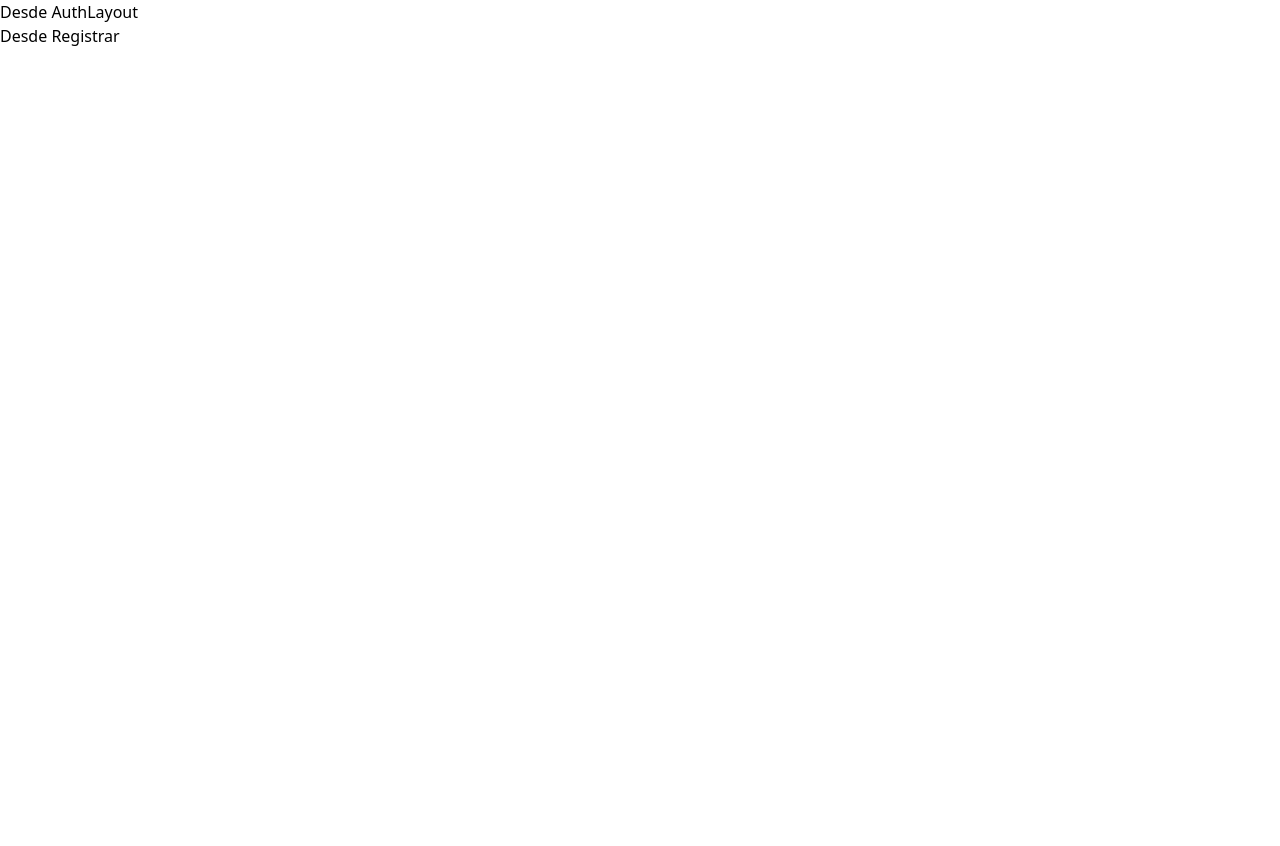
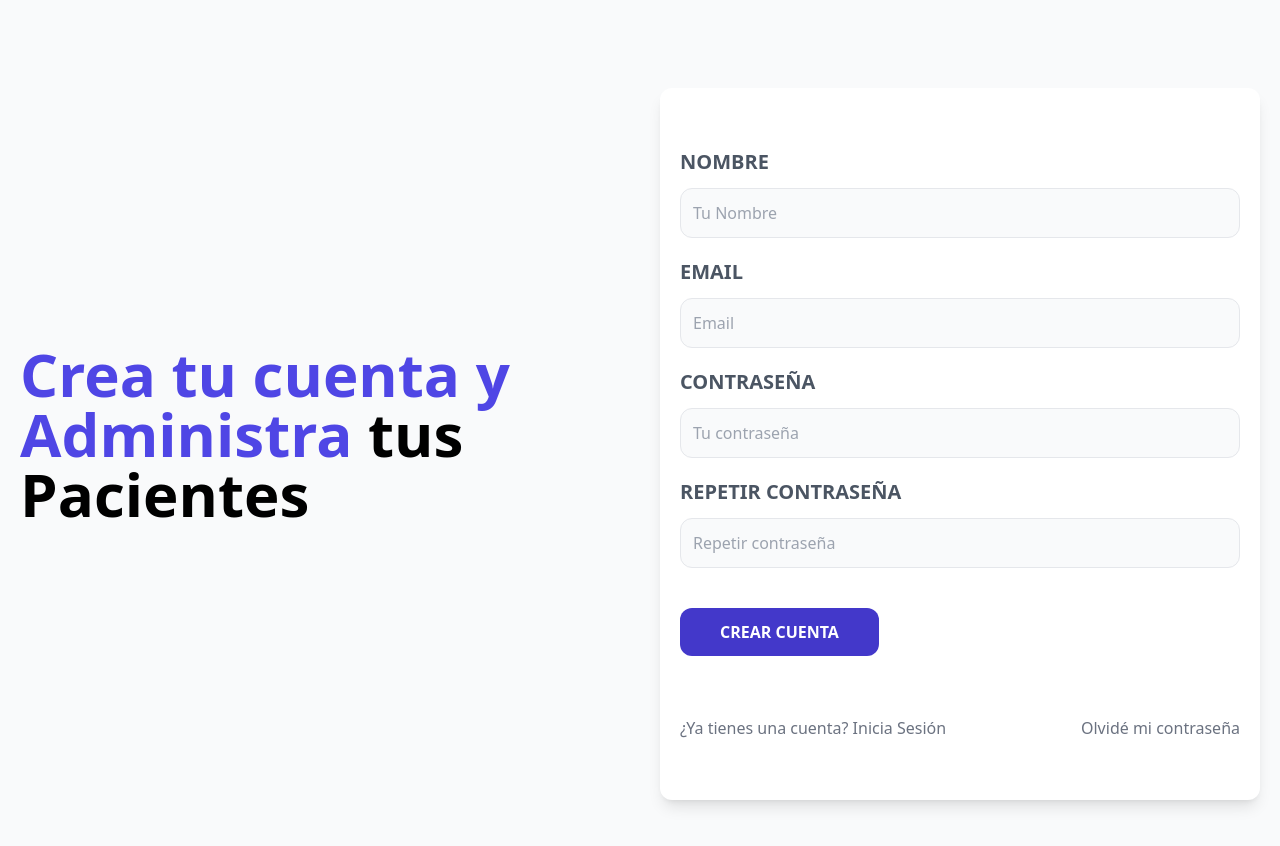
Before and after one commit to josefdzbeta/Review-Project, a React (Vite) app in the folder frontend/: page /registrar in a window 1280 px wide. Before the commit the page ends 800 px from the top, so only its background shows below. Built offline with nearby package versions, Linux system fonts and the light colour scheme.

Commit message:
login / sign up / reset-password

```diff
--- a/frontend/index.html
+++ b/frontend/index.html
@@ -6,7 +6,7 @@
     <meta name="viewport" content="width=device-width, initial-scale=1.0" />
     <title>APV - Administrador de Pacientes de Veterinaria</title>
   </head>
-  <body>
+  <body class="bg-gray-50 min-h-screen">
     <div id="root"></div>
     <script type="module" src="/src/main.jsx"></script>
   </body>
--- a/frontend/src/App.jsx
+++ b/frontend/src/App.jsx
@@ -14,7 +14,6 @@ function App() {
           <Route path="registrar" element={<Registrar />}/>
           <Route path="reset-password" element={<ResetPassword />}/>
           <Route path="confirmar/:id" element={<ConfirmarCuenta />}/> {/*:id ruta dinámica */}
-
         </Route>
       </Routes>
     </BrowserRouter>
--- a/frontend/src/layout/AuthLayout.jsx
+++ b/frontend/src/layout/AuthLayout.jsx
@@ -4,9 +4,9 @@ const AuthLayout = () => {
   return (
     //Fragment
     <>
-        <h1>Desde AuthLayout</h1>
-
-        <Outlet />{/*outlet inyecta el código de otros componentes en la página definida como máster*/ }
+        <main className="container mx-auto md:grid grid grid-cols-2 mt-12 gap-10 p-5 items-center">
+            <Outlet />{/*outlet inyecta el código de otros componentes en la página definida como máster*/ }
+        </main>
     </>
   )
 }
--- a/frontend/src/paginas/Login.jsx
+++ b/frontend/src/paginas/Login.jsx
@@ -1,9 +1,31 @@
+import { Link } from "react-router-dom"
+
 const Login = () => {
   return (
     <>
-        <h2>Login</h2>
+      <div>
+        <h1 className="text-indigo-600 font-black text-6xl">Inicia Sesión para Administrar tus <span className="text-black">Pacientes</span> </h1>
+      </div>
+      <div className="mt-20 md:mt-5 shadow-lg px-5 py-10 rounded-xl bg-white">
+        <form >
+          <div className="my-5">
+            <label className="uppercase text-gray-600 block text-xl font-bold">Email</label>
+            <input type="email" placeholder="Email" className="border w-full p-3 mt-3 bg-gray-50 rounded-xl" />
+          </div>
+          <div className="my-5">
+            <label className="uppercase text-gray-600 block text-xl font-bold">Password</label>
+            <input type="password" placeholder="Password" className="border w-full p-3 mt-3 bg-gray-50 rounded-xl" />
+          </div>
+          <input type="submit" value="Iniciar Sesión" className="bg-indigo-700 w-full py-3 px-10 rounded-xl text-white uppercase font-bold mt-5 hover:cursor-pointer hover:bg-indigo-800 md:w-auto" />
+
+        </form>
+        <nav className="mt-10 lg:flex lg:justify-between">
+          <Link className="block text-center my-5 text-gray-500" to="/registrar">¿No tienes una cuenta? Regístrate</Link>
+          <Link className="block text-center my-5 text-gray-500" to="/reset-password">Olvidé mi contraseña</Link>
+        </nav>
+      </div>
     </>
-)
+  )
 }
 
 export default Login
--- a/frontend/src/paginas/Registrar.jsx
+++ b/frontend/src/paginas/Registrar.jsx
@@ -1,8 +1,41 @@
+import { Link } from "react-router-dom"
+import { useState } from "react";
+const Registrar = () => {
 
-const Registrar = () => {
+  const [nombre, setNombre] = useState('');
+  const [email, setEmail] = useState('');
+  const [password, setPassword] = useState('');
+  const [repetirPassword, setRepetirPassword] = useState('');
+
   return (
     <>
-        <h1>Desde Registrar</h1>
+      <h1 className="text-indigo-600 font-black text-6xl">Crea tu cuenta y Administra <span className="text-black">tus Pacientes</span> </h1>
+      <div className="mt-20 md:mt-5 shadow-lg px-5 py-10 rounded-xl bg-white">
+        <form >
+          <div className="my-5">
+            <label className="uppercase text-gray-600 block text-xl font-bold">Nombre</label>
+            <input type="text" placeholder="Tu Nombre" className="border w-full p-3 mt-3 bg-gray-50 rounded-xl" value={nombre} onChange={ e => setNombre(e.target.value)}/>
+          </div>
+          <div className="my-5">
+            <label className="uppercase text-gray-600 block text-xl font-bold">Email</label>
+            <input type="email" placeholder="Email" className="border w-full p-3 mt-3 bg-gray-50 rounded-xl" value={email} onChange={ e => setEmail(e.target.value)}/>
+          </div>
+          <div className="my-5">
+            <label className="uppercase text-gray-600 block text-xl font-bold">Contraseña</label>
+            <input type="password" placeholder="Tu contraseña" className="border w-full p-3 mt-3 bg-gray-50 rounded-xl" value={password} onChange={ e => setPassword(e.target.value)} />
+          </div>
+          <div className="my-5">
+            <label className="uppercase text-gray-600 block text-xl font-bold">Repetir contraseña</label>
+            <input type="password" placeholder="Repetir contraseña" className="border w-full p-3 mt-3 bg-gray-50 rounded-xl"  value={repetirPassword} onChange={ e => setRepetirPassword(e.target.value)}/>
+          </div>
+          <input type="submit" value="Crear Cuenta" className="bg-indigo-700 w-full py-3 px-10 rounded-xl text-white uppercase font-bold mt-5 hover:cursor-pointer hover:bg-indigo-800 md:w-auto" />
+
+        </form>
+        <nav className="mt-10 lg:flex lg:justify-between">
+          <Link className="block text-center my-5 text-gray-500" to="/">¿Ya tienes una cuenta? Inicia Sesión</Link>
+          <Link className="block text-center my-5 text-gray-500" to="/reset-password">Olvidé mi contraseña</Link>
+        </nav>
+      </div>
     </>
   )
 }
--- a/frontend/src/paginas/ResetPassword.jsx
+++ b/frontend/src/paginas/ResetPassword.jsx
@@ -1,8 +1,21 @@
-
+import { Link } from "react-router-dom";
 const ResetPassword = () => {
   return (
     <>
-        <h1>Desde ResetPassword</h1>
+      <h1 className="text-indigo-600 font-black text-6xl">Reiniciar <span className="text-black">contraseña</span> </h1>
+      <div className="mt-20 md:mt-5 shadow-lg px-5 py-10 rounded-xl bg-white">
+        <form >
+          <div className="my-5">
+            <label className="uppercase text-gray-600 block text-xl font-bold">Email</label>
+            <input type="Email" placeholder="Tu Email" className="border w-full p-3 mt-3 bg-gray-50 rounded-xl" />
+          </div>
+          <input type="submit" value="Enviar Instrucciones" className="bg-indigo-700 w-full py-3 px-10 rounded-xl text-white uppercase font-bold mt-5 hover:cursor-pointer hover:bg-indigo-800 md:w-auto" />
+        </form>
+        <nav className="mt-10 lg:flex lg:justify-between">
+          <Link className="block text-center my-5 text-gray-500" to="/">¿Ya tienes una cuenta? Inicia Sesión</Link>
+          <Link className="block text-center my-5 text-gray-500" to="/registrar">¿No tienes una cuenta? Regístrate</Link>
+        </nav>
+      </div>
     </>
   )
 }
```
